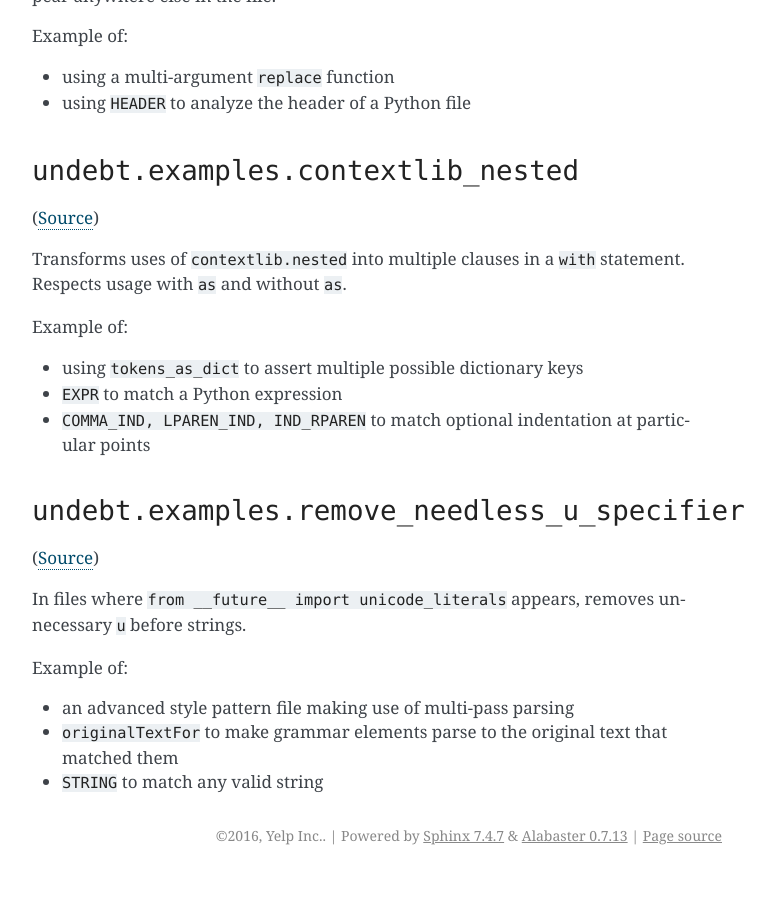
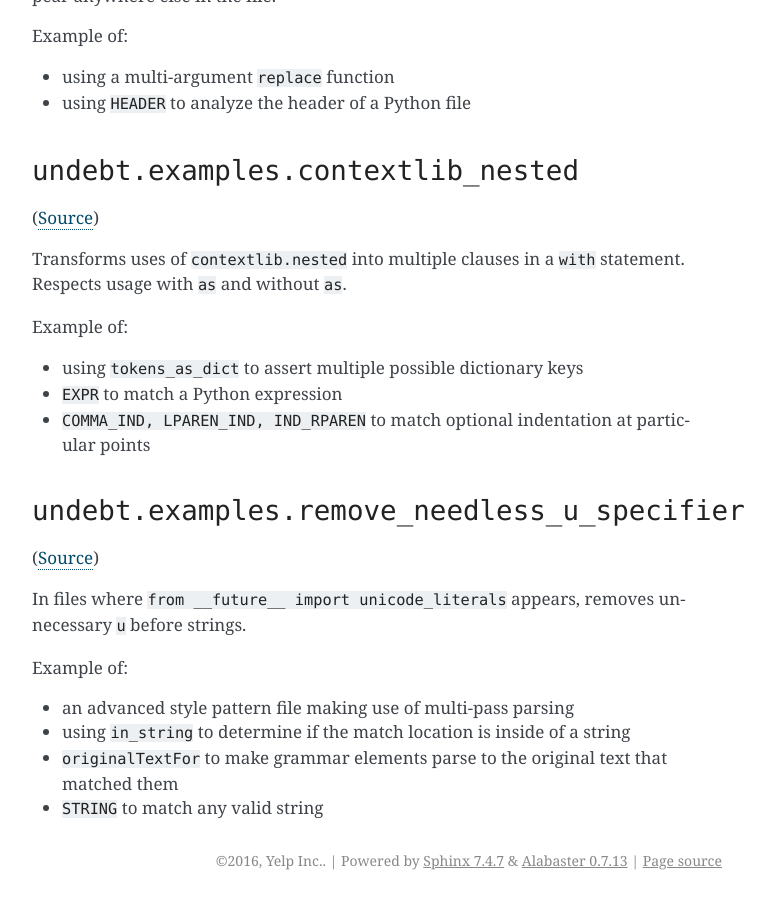
Before and after one commit to Yelp/undebt, a Sphinx documentation site: the page built from docs/source/examples.rst, in a window 1280 px wide and 900 px high, scrolled down 2956 px. Shown: the whole window, without its empty margins (388-1163 px from the left). Built offline with Sphinx 7.4.7, drawn with Linux system fonts in a browser that asks for light colours; before the commit the page ends 3831 px from its top, so only the background shows below that.

Commit message:
Updates example documentation

```diff
--- a/docs/source/examples.rst
+++ b/docs/source/examples.rst
@@ -145,5 +145,6 @@ In files where `from __future__ import unicode_literals` appears, removes unnece
 Example of:
 
 - an advanced style pattern file making use of multi-pass parsing
+- using `in_string` to determine if the match location is inside of a string
 - `originalTextFor` to make grammar elements parse to the original text that matched them
 - `STRING` to match any valid string
```
